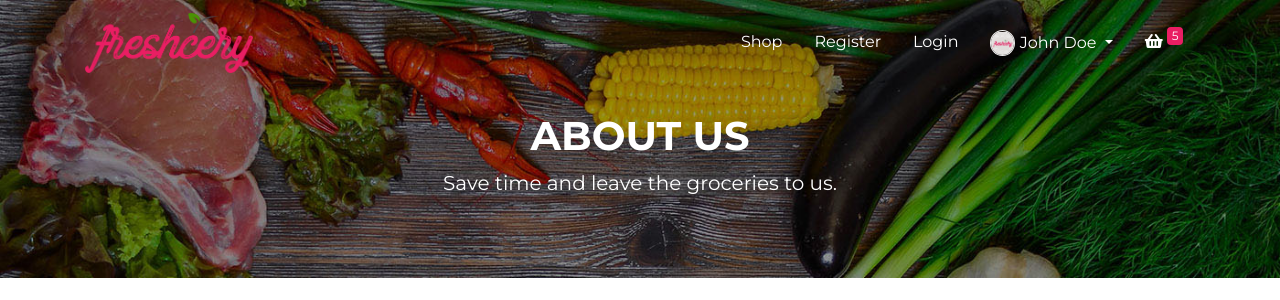
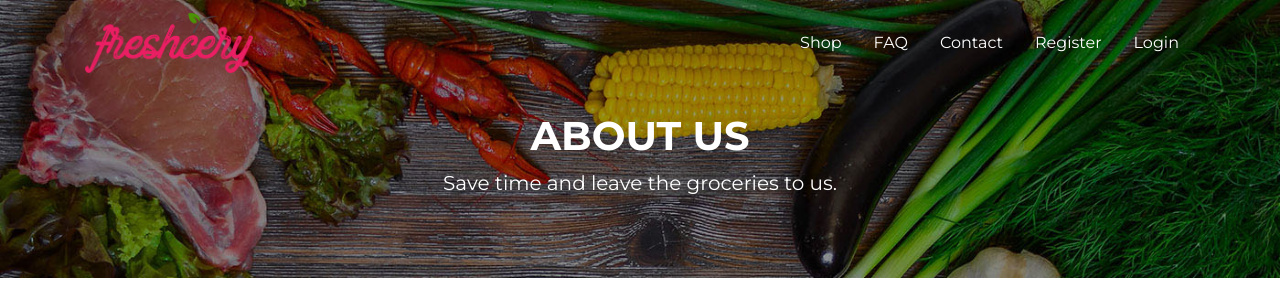
Before and after one commit to mamadoumarega/food-order, a PHP site: page /foodOrdering/about.php in a window 1280 px wide. Shown: the top 300 px of the page. Run offline with PHP 8.4, Linux system fonts and the light colour scheme.

Commit message:
Added session variable + dynamic link for all links

```diff
--- a/includes/header.php
+++ b/includes/header.php
@@ -1,4 +1,8 @@
-<?php const APPURL = "http://localhost/foodOrdering"; ?>
+<?php
+
+    session_start();
+    const APPURL = "http://localhost/foodOrdering";
+?>
 <!DOCTYPE html>
 <html lang="fr">
 <head>
@@ -25,7 +29,7 @@
     <nav class="navbar fixed-top navbar-expand-md navbar-dark bg-transparent" id="page-navigation">
         <div class="container">
             <!-- Navbar Brand -->
-            <a href="../index.php" class="navbar-brand">
+            <a href="<?= APPURL; ?>/index.php" class="navbar-brand">
                 <img src="<?php echo APPURL; ?>/assets/img/logo/logo.png" alt="">
             </a>
 
@@ -38,21 +42,30 @@
                 <!-- Navbar Menu -->
                 <ul class="navbar-nav ml-auto">
                     <li class="nav-item">
-                        <a href="shop.html" class="nav-link">Shop</a>
+                        <a href="<?= APPURL; ?>/shop.php" class="nav-link">Shop</a>
                     </li>
                     <li class="nav-item">
-                        <a href="register.html" class="nav-link">Register</a>
+                        <a href="<?= APPURL; ?>/faq.php" class="nav-link">FAQ</a>
                     </li>
                     <li class="nav-item">
-                        <a href="login.html" class="nav-link">Login</a>
+                        <a href="<?= APPURL; ?>/contact.php" class="nav-link">Contact</a>
                     </li>
+                    <?php if(!isset($_SESSION['username'])) :?>
+                        <li class="nav-item">
+                            <a href="<?php echo APPURL; ?>/auth/register.php" class="nav-link">Register</a>
+                        </li>
+                        <li class="nav-item">
+                            <a href="<?php echo APPURL; ?>/auth/login.php" class="nav-link">Login</a>
+                        </li>
+                    <?php else: ?>
                     <li class="nav-item dropdown">
                         <a class="nav-link dropdown-toggle" href="javascript:void(0)" id="navbarDropdown" role="button" data-toggle="dropdown" aria-haspopup="true" aria-expanded="false">
-                            <div class="avatar-header"><img src="<?php echo APPURL; ?>/assets/img/logo/avatar.jpg"></div> John Doe
+                            <div class="avatar-header"><img src="<?php echo APPURL; ?>/assets/img/logo/avatar.jpg" alt=""></div> <?= $_SESSION['username'] ;?>
                         </a>
                         <div class="dropdown-menu" aria-labelledby="navbarDropdown">
-                            <a class="dropdown-item" href="transaction.html">Transactions History</a>
-                            <a class="dropdown-item" href="setting.html">Settings</a>
+                            <a class="dropdown-item" href="<?= APPURL; ?>/transaction.php">Transactions History</a>
+                            <a class="dropdown-item" href="<?= APPURL; ?>/setting.php">Settings</a>
+                            <a class="dropdown-item" href="<?= APPURL; ?>/auth/logout.php">Logout</a>
                         </div>
                     </li>
                     <li class="nav-item dropdown">
@@ -67,7 +80,7 @@
                                 <li>
                                     <div class="shopping-cart-list">
                                         <div class="media">
-                                            <img class="d-flex mr-3" src="<?php echo APPURL; ?>/assets/img/logo/avatar.jpg" width="60">
+                                            <img class="d-flex mr-3" src="<?php echo APPURL; ?>/assets/img/logo/avatar.jpg" width="60" alt="">
                                             <div class="media-body">
                                                 <h5><a href="javascript:void(0)">Carrot</a></h5>
                                                 <p class="price">
@@ -78,7 +91,7 @@
                                             </div>
                                         </div>
                                         <div class="media">
-                                            <img class="d-flex mr-3" src="<?php echo APPURL; ?>/assets/img/logo/avatar.jpg" width="60">
+                                            <img class="d-flex mr-3" src="<?php echo APPURL; ?>/assets/img/logo/avatar.jpg" width="60" alt="">
                                             <div class="media-body">
                                                 <h5><a href="javascript:void(0)">Carrot</a></h5>
                                                 <p class="price">
@@ -89,7 +102,7 @@
                                             </div>
                                         </div>
                                         <div class="media">
-                                            <img class="d-flex mr-3" src="<?php echo APPURL; ?>/assets/img/logo/avatar.jpg" width="60">
+                                            <img class="d-flex mr-3" src="<?php echo APPURL; ?>/assets/img/logo/avatar.jpg" width="60" alt="">
                                             <div class="media-body">
                                                 <h5><a href="javascript:void(0)">Carrot</a></h5>
                                                 <p class="price">
@@ -100,7 +113,7 @@
                                             </div>
                                         </div>
                                         <div class="media">
-                                            <img class="d-flex mr-3" src="<?php echo APPURL; ?>/assets/img/logo/avatar.jpg" width="60">
+                                            <img class="d-flex mr-3" src="<?php echo APPURL; ?>/assets/img/logo/avatar.jpg" width="60" alt="">
                                             <div class="media-body">
                                                 <h5><a href="javascript:void(0)">Carrot</a></h5>
                                                 <p class="price">
@@ -119,9 +132,10 @@
                                     </div>
                                 </li>
                                 <li class="d-flex justify-content-between pl-3 pr-3 pt-3">
-                                    <a href="cart.html" class="btn btn-default">View Cart</a>
-                                    <a href="checkout.html" class="btn btn-primary">Checkout</a>
+                                    <a href="<?= APPURL; ?>/cart.php" class="btn btn-default">View Cart</a>
+                                    <a href="<?= APPURL; ?>/checkout.php" class="btn btn-primary">Checkout</a>
                                 </li>
+                                <?php endif; ?>
                             </ul>
                         </div>
                     </li>
```
